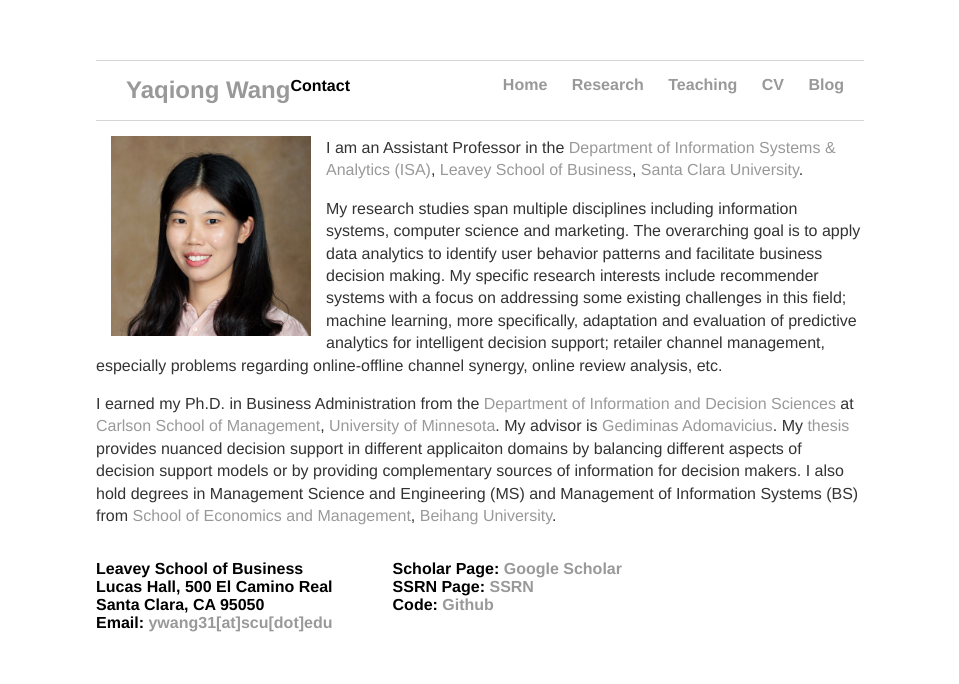
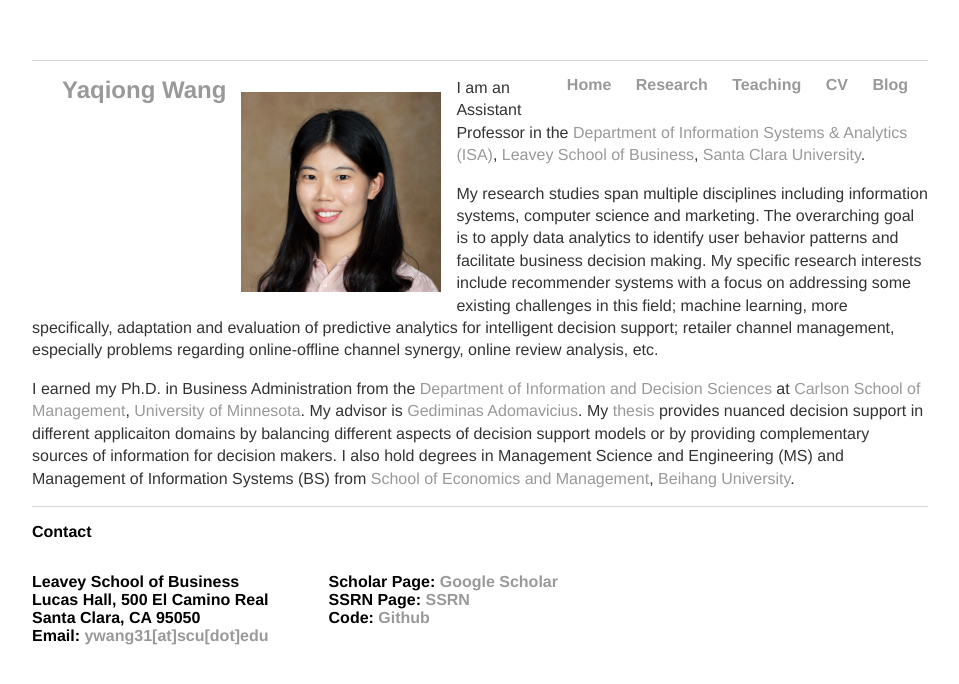
Before and after one commit to YaqiongWang/PersonalWeb, a Jekyll site: the page built from index.html, in a window 1280 px wide. Shown: the top 684 px of the page, without its empty margins (160-1119 px from the left). Built offline with Jekyll 4.4.1, drawn with Linux system fonts in a browser that asks for light colours.

Commit message:
Update main.css

```diff
--- a/css/main.css
+++ b/css/main.css
@@ -1,6 +1,9 @@
 body {
     margin: 60px auto;
-    width: 60%;
+    width: 70%;
+}
+#headwrap {
+border-bottom: 1px solid #d5d5d5;
 }
 #headwrap ul{
     font-family:'Helvetica', 'Arial', 'Sans-Serif';
@@ -31,10 +34,6 @@
 }
 a:hover {
     text-decoration: underline;
-}
-.bio {
-border-top: 1px solid #d5d5d5;
-float: left;
 }
 h1 {
     font-size: 3em;
```
